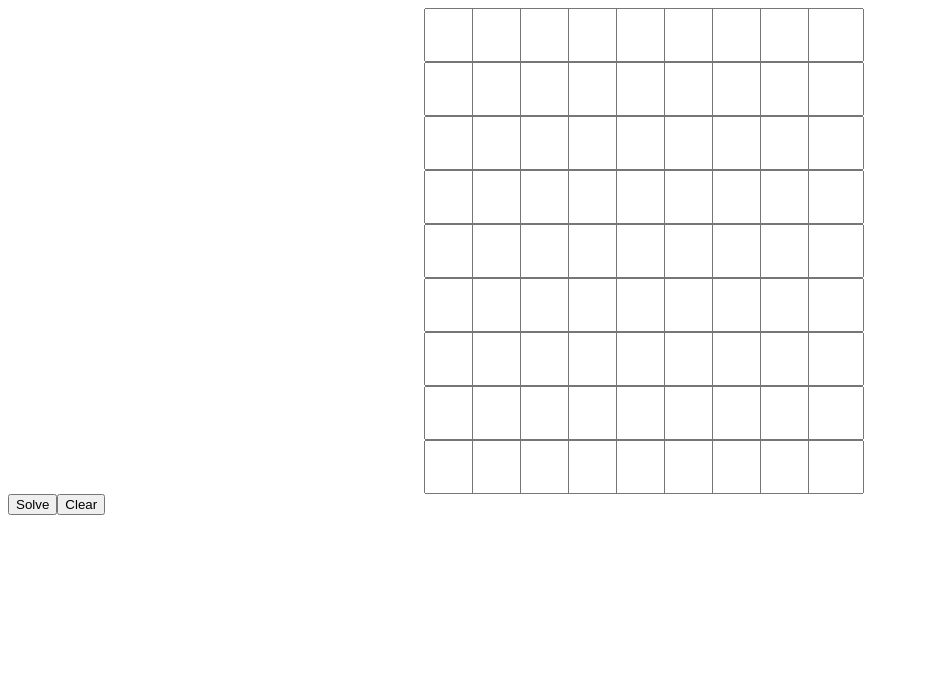
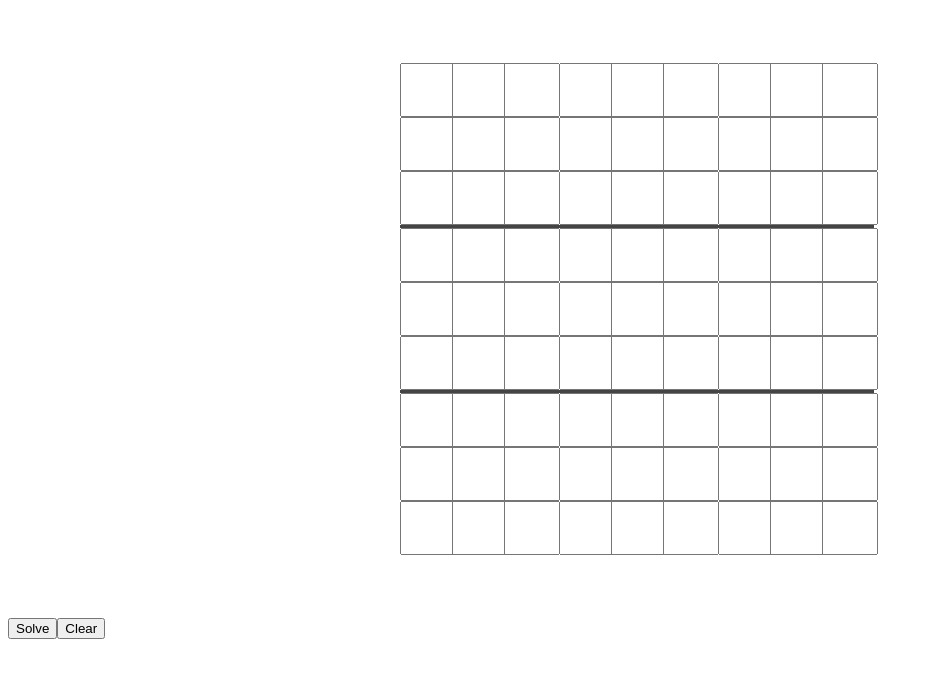
Before and after one commit to mstou/sudoku-solver, a React app: page / in a window 1280 px wide. Shown: the whole page, without its empty margins (0-933 px from the left). Built offline with nearby package versions, Linux system fonts and the light colour scheme.

Commit message:
Add border in around sectors

```diff
--- a/public/styles.css
+++ b/public/styles.css
@@ -5,18 +5,18 @@
 .sudoku-board {
   width: 80%;
   height: 70%;
-  margin: auto auto;
+  margin: 5% auto;
   max-width: 30em;
 }
 
 .sudoku-row {
   margin: auto auto;
-  width: 27em;
+  width: 30em;
 }
 
 .sudoku-cell {
   display: inline-block;
-  width: 3em;
+  width: 3.25em;
 }
 
 .sudoku-cell input {
@@ -27,3 +27,11 @@
   text-align: center;
   display: inline-block;
 }
+
+.borderRight {
+  border-right: 0.2em solid #444;
+}
+
+.borderBottom {
+  border-bottom: 0.2em solid #444;
+}
```
